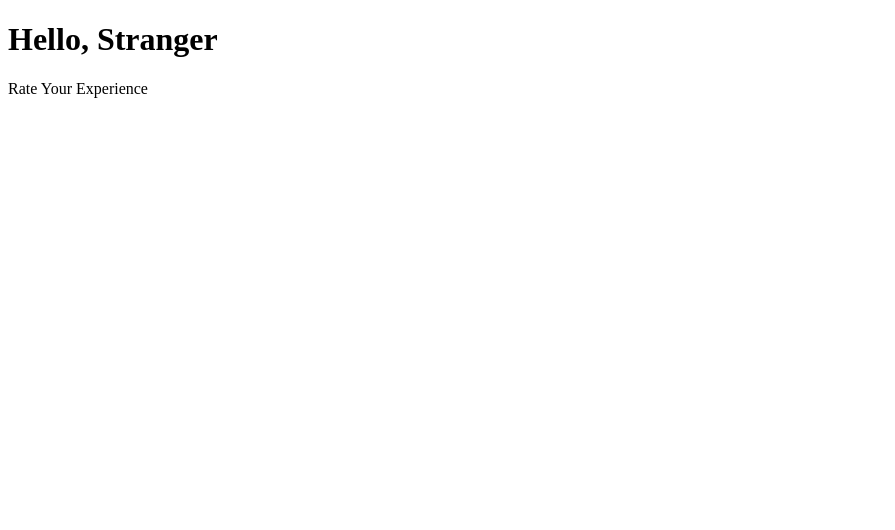
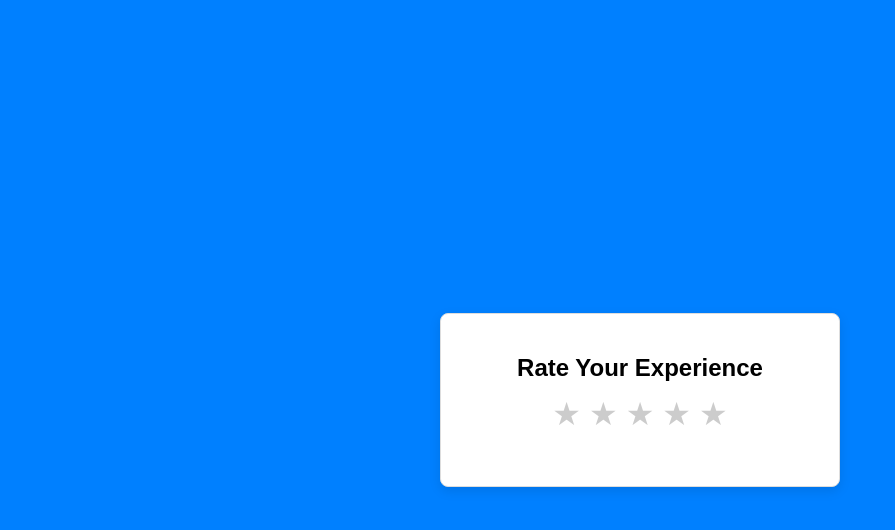
Before and after one commit to felipeozalmeida/rating-ui-react, a React (Vite) app: page / in a window 1280 px wide. Shown: the top 530 px of the page, without its empty margins (0-895 px from the left). Built offline with nearby package versions, Linux system fonts and the light colour scheme.

Commit message:
feat: create some basic UI & styles

```diff
--- a/src/App.tsx
+++ b/src/App.tsx
@@ -1,12 +1,7 @@
 import Rating from './components/Rating'
 
 const App = () => {
-  return (
-    <>
-      <h1>Hello, Stranger</h1>
-      <Rating />
-    </>
-  )
+  return <Rating />
 }
 
 export default App
--- a/src/components/Rating.tsx
+++ b/src/components/Rating.tsx
@@ -1,3 +1,14 @@
-const Rating = () => <p>Rate Your Experience</p>
+const Rating = () => (
+  <div className="rating">
+    <h2>Rate Your Experience</h2>
+    <div className="stars">
+      {[1, 2, 3, 4, 5].map((star) => (
+        <span key={star} className="star">
+          {'\u2605'}
+        </span>
+      ))}
+    </div>
+  </div>
+)
 
 export default Rating
--- a/src/index.css
+++ b/src/index.css
@@ -0,0 +1,51 @@
+* {
+  margin: 0;
+  padding: 0;
+  box-sizing: border-box;
+}
+
+body {
+  display: flex;
+  justify-content: center;
+  align-items: center;
+  min-height: 100dvh;
+  font-family: Arial, sans-serif;
+  background-color: #0080ff;
+}
+
+.rating {
+  width: 25rem;
+  padding: 2.5rem 1.875rem;
+  text-align: center;
+  border: 1px solid #ddd;
+  border-radius: 0.5rem;
+  background-color: #fff;
+  box-shadow: 0 0.25rem 0.75rem rgba(0, 0, 0, 0.1);
+}
+
+.stars {
+  display: flex;
+  justify-content: center;
+  margin: 1rem -0.25rem;
+}
+
+.star {
+  padding: 0 0.25rem;
+  font-size: 2rem;
+  line-height: 1;
+  color: #ccc;
+  cursor: pointer;
+  transition: color 0.3s ease-in-out;
+}
+
+.star:hover,
+.star:has(~ .star:hover),
+.star.active {
+  color: gold;
+}
+
+.feedback {
+  font-size: 1.2rem;
+  font-weight: bold;
+  color: #333;
+}
```
